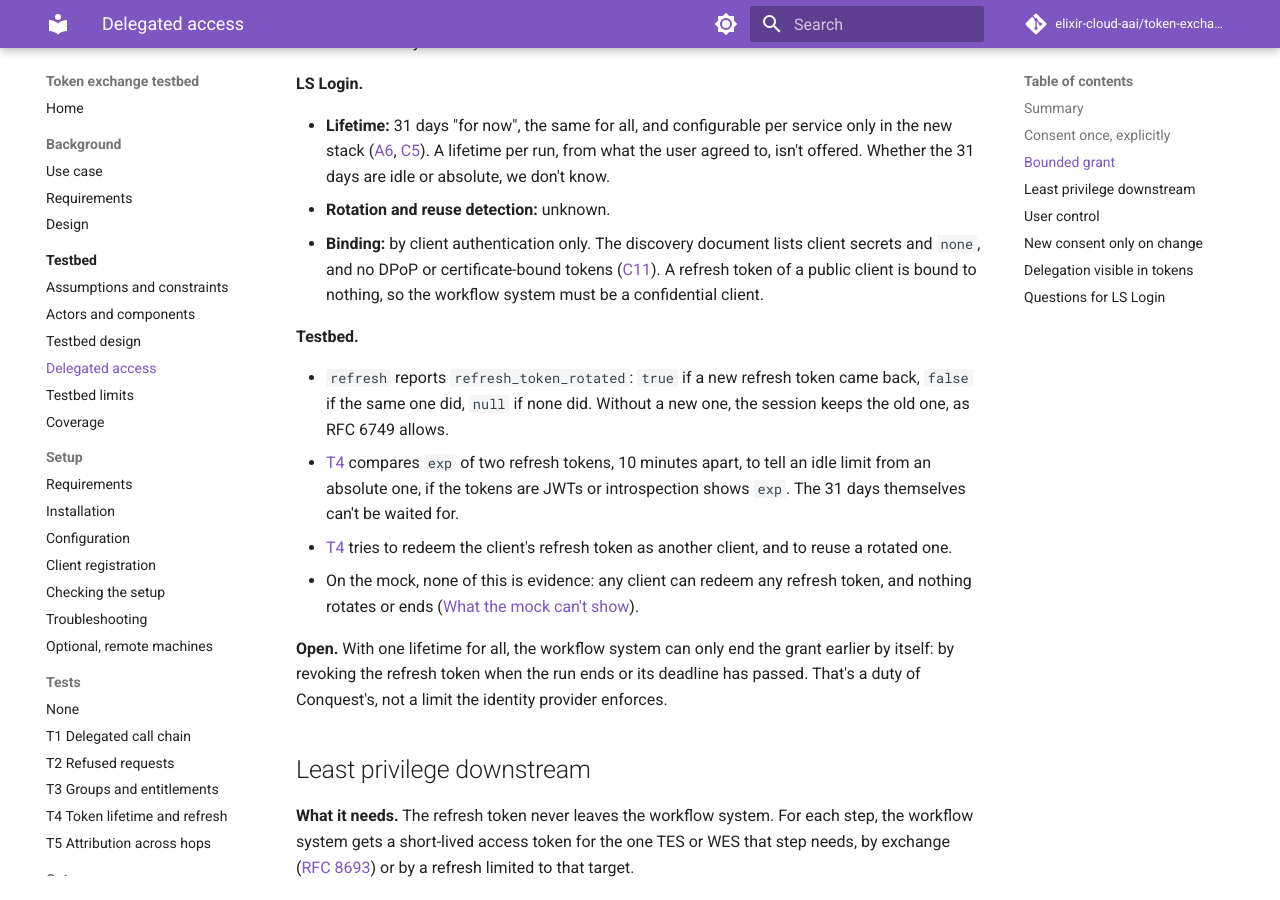
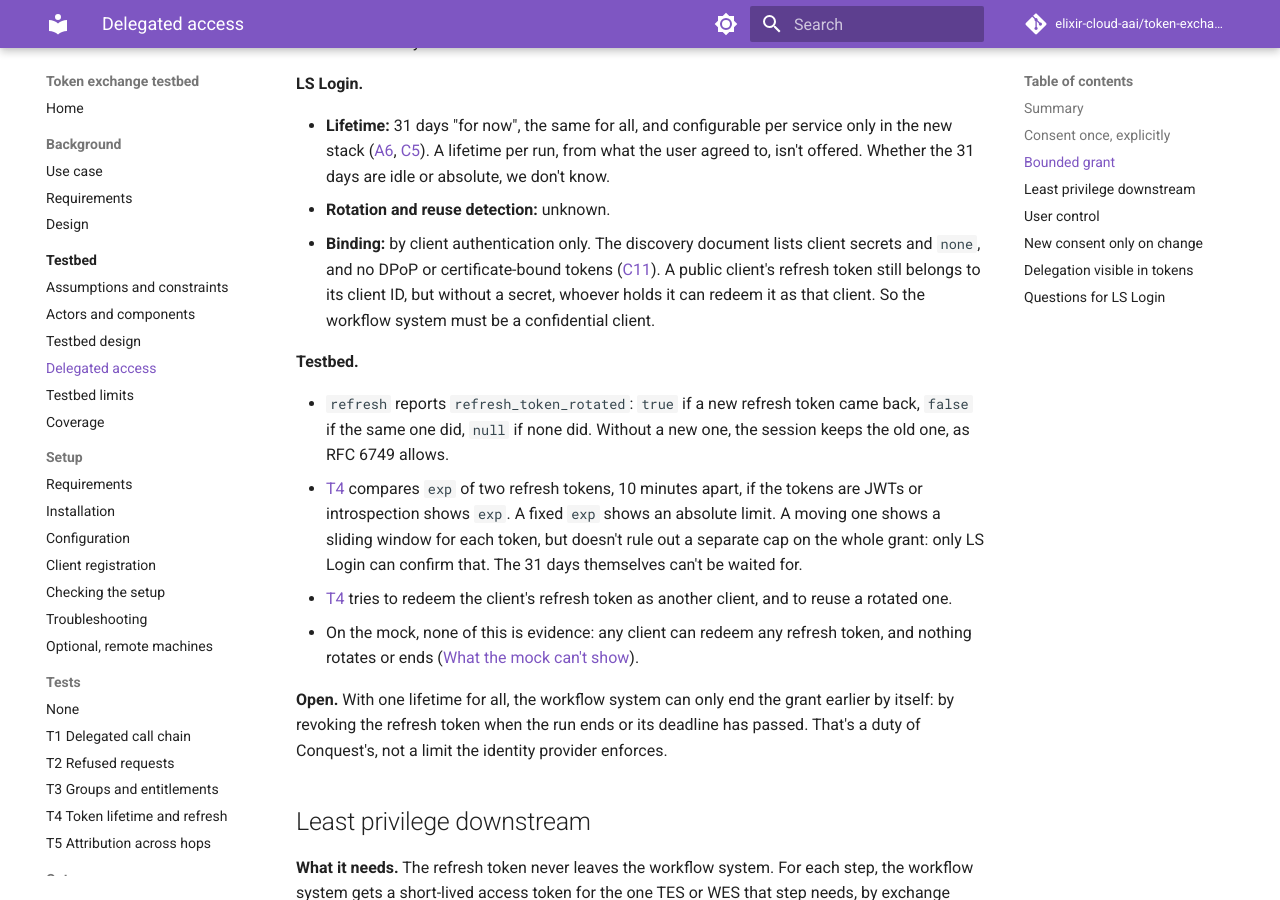
Before and after one commit to elixir-cloud-aai/token-exchange-flow-testbed, an MkDocs documentation site: the page built from docs/testbed/delegated-access.md, in a window 1280 px wide and 900 px high, scrolled down 2024 px. Built offline with MkDocs 1.6.1 and Material for MkDocs 9.7.7, drawn with Linux system fonts in a browser that asks for light colours; comment, search, counter and statistics services are not loaded.

Commit message:
docs: fix the review findings on delegated access
- Revocation stops further refreshes, but access tokens already issued
  stay usable until they expire.
- A public client's refresh token still belongs to its client ID; it
  lacks proof of the client's identity, not an association.
- T4: test binding with the orchestrator, which has the refresh token
  flow, and only after the reuse sequence, so that a cross-client
  refresh can't rotate the token the sequence needs.
- A moving `exp` doesn't rule out a cap on the whole grant.

Co-Authored-By: Claude Opus 5.5 <noreply@anthropic.com>

```diff
--- a/docs/testbed/delegated-access.md
+++ b/docs/testbed/delegated-access.md
@@ -37,12 +37,12 @@ Conquest runs a workflow for hours or days, long after the user's tokens have ex
 
 - **Lifetime:** 31 days "for now", the same for all, and configurable per service only in the new stack ([A6](assumptions.md#assumptions), [C5](assumptions.md#constraints)). A lifetime per run, from what the user agreed to, isn't offered. Whether the 31 days are idle or absolute, we don't know.
 - **Rotation and reuse detection:** unknown.
-- **Binding:** by client authentication only. The discovery document lists client secrets and `none`, and no DPoP or certificate-bound tokens ([C11](assumptions.md#constraints)). A refresh token of a public client is bound to nothing, so the workflow system must be a confidential client.
+- **Binding:** by client authentication only. The discovery document lists client secrets and `none`, and no DPoP or certificate-bound tokens ([C11](assumptions.md#constraints)). A public client's refresh token still belongs to its client ID, but without a secret, whoever holds it can redeem it as that client. So the workflow system must be a confidential client.
 
 **Testbed.**
 
 - `refresh` reports `refresh_token_rotated`: `true` if a new refresh token came back, `false` if the same one did, `null` if none did. Without a new one, the session keeps the old one, as RFC 6749 allows.
-- [T4](../tests/t4-lifetime.md#31-days-idle-or-absolute) compares `exp` of two refresh tokens, 10 minutes apart, to tell an idle limit from an absolute one, if the tokens are JWTs or introspection shows `exp`. The 31 days themselves can't be waited for.
+- [T4](../tests/t4-lifetime.md#31-days-idle-or-absolute) compares `exp` of two refresh tokens, 10 minutes apart, if the tokens are JWTs or introspection shows `exp`. A fixed `exp` shows an absolute limit. A moving one shows a sliding window for each token, but doesn't rule out a separate cap on the whole grant: only LS Login can confirm that. The 31 days themselves can't be waited for.
 - [T4](../tests/t4-lifetime.md#binding-and-reuse) tries to redeem the client's refresh token as another client, and to reuse a rotated one.
 - On the mock, none of this is evidence: any client can redeem any refresh token, and nothing rotates or ends ([What the mock can't show](limits.md#what-the-mock-cant-show)).
 
```
Also changed, not shown: docs/testbed/assumptions.md (+1 -1 lines), 2 other files.
